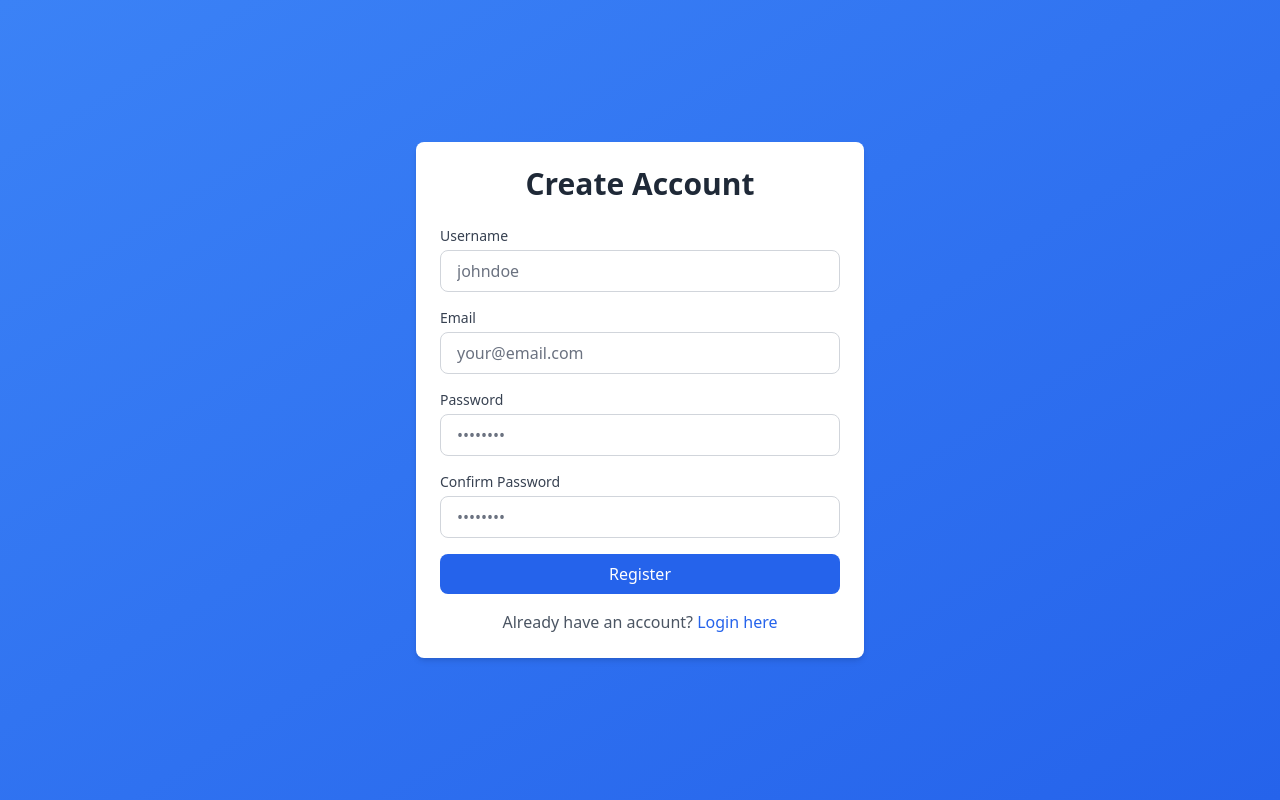
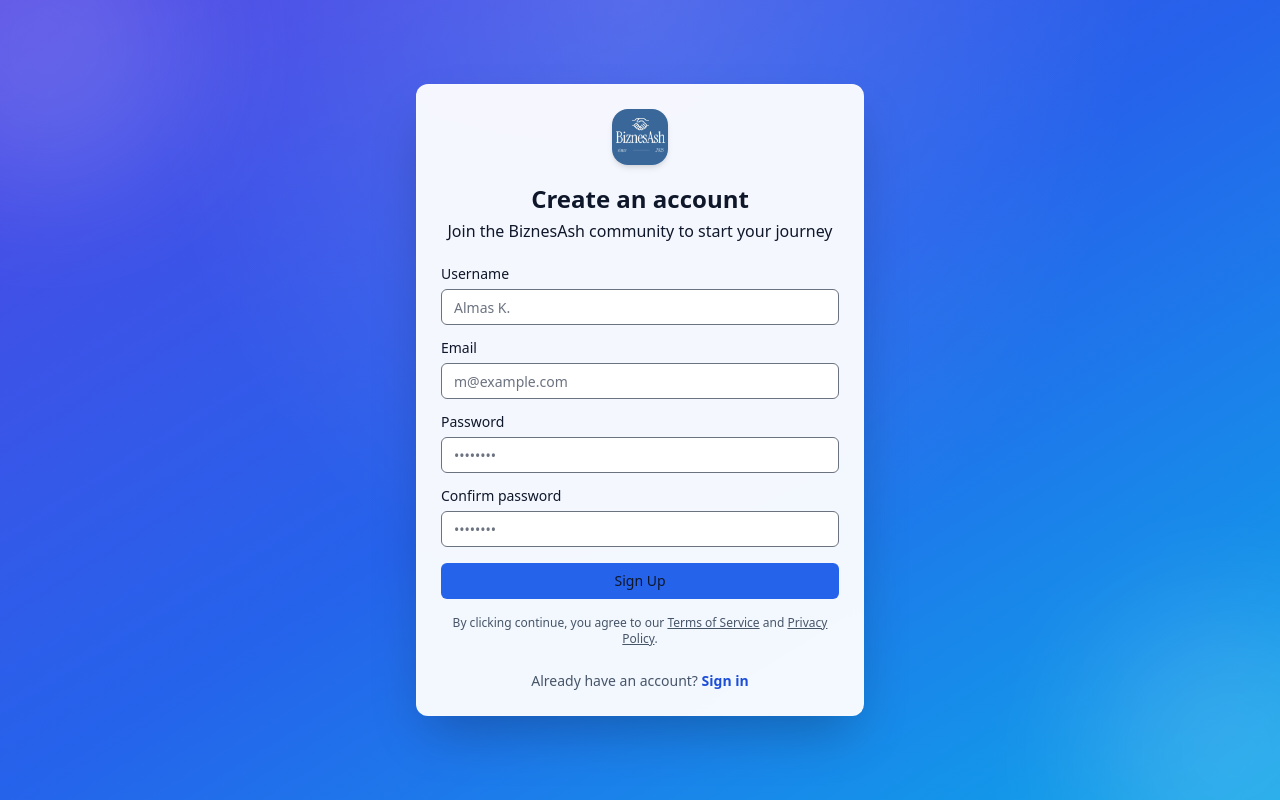
Before and after one commit to KaminurOrynbek/BiznesAsh_techentr, a React (Vite) app in the folder Frontend/: page /register in a window 1280 px wide. Built offline with nearby package versions, Linux system fonts and the light colour scheme; no server answers.

Commit message:
fixed login and register pages with new import and added design

```diff
--- a/Frontend/src/pages/LoginPage.tsx
+++ b/Frontend/src/pages/LoginPage.tsx
@@ -15,6 +15,9 @@ import {
   CardFooter,
 } from "../components/ui/card";
 import { Alert, AlertTitle, AlertDescription } from "../components/ui/alert";
+
+// const LOGO_SRC = "/logo.jpeg"; // option A: put logo in Frontend/public/logo.jpeg
+const LOGO_SRC = new URL("../assets/logo.jpeg", import.meta.url).toString(); // option B: if logo is in src/assets
 
 export const LoginPage = () => {
   const [email, setEmail] = useState("");
@@ -41,15 +44,34 @@ export const LoginPage = () => {
   };
 
   return (
-    <div className="min-h-screen flex items-center justify-center bg-slate-50 px-4 py-12">
-      <Card className="w-full max-w-md">
-        <CardHeader className="space-y-1">
-          <CardTitle className="text-2xl font-bold text-center">
+    <div className="min-h-screen relative overflow-hidden">
+      {/* Background */}
+      <div className="absolute inset-0 bg-gradient-to-br from-indigo-600 via-blue-600 to-sky-500" />
+      <div className="absolute inset-0 opacity-40 bg-[radial-gradient(ellipse_at_top,rgba(255,255,255,0.35),transparent_55%)]" />
+      <div className="absolute -top-24 -left-24 h-72 w-72 rounded-full bg-white/15 blur-3xl" />
+      <div className="absolute -bottom-24 -right-24 h-72 w-72 rounded-full bg-white/15 blur-3xl" />
+
+      <div className="relative min-h-screen flex items-center justify-center px-4 py-12">
+        <Card className="w-full max-w-md bg-white/95 backdrop-blur border-white/20 shadow-2xl">
+          <CardHeader className="space-y-3">
+            <div className="flex items-center justify-center">
+              <div className="h-14 w-14 rounded-2xl bg-white shadow-md flex items-center justify-center overflow-hidden">
+                <img
+                  src={LOGO_SRC}
+                  alt="BiznesAsh logo"
+                  className="h-full w-full object-cover"
+                />
+              </div>
+            </div>
+
+            <div className="space-y-1">
+              <CardTitle className="text-2xl font-bold text-center text-slate-900">
                 Sign in to BiznesAsh
               </CardTitle>
               <CardDescription className="text-center">
                 Enter your email and password to access your account
               </CardDescription>
+            </div>
           </CardHeader>
 
           <CardContent className="space-y-4">
@@ -75,12 +97,7 @@ export const LoginPage = () => {
               </div>
 
               <div className="space-y-2">
-              <div className="flex items-center justify-between">
                 <Label htmlFor="password">Password</Label>
-                {/* MVP: можешь позже добавить forgot-password route */}
-                <span className="text-sm text-slate-500"> </span>
-              </div>
-
                 <Input
                   id="password"
                   type="password"
@@ -92,21 +109,29 @@ export const LoginPage = () => {
                 />
               </div>
 
-            <Button type="submit" className="w-full" disabled={isLoading}>
+              <Button
+                type="submit"
+                className="w-full bg-blue-600 hover:bg-blue-700"
+                disabled={isLoading}
+              >
                 {isLoading ? "Signing in..." : "Sign In"}
               </Button>
             </form>
           </CardContent>
 
           <CardFooter className="flex justify-center">
-          <div className="text-sm text-slate-500">
+            <div className="text-sm text-slate-600">
               Don&apos;t have an account?{" "}
-            <Link to="/register" className="font-semibold text-blue-600 hover:text-blue-500">
+              <Link
+                to="/register"
+                className="font-semibold text-blue-700 hover:text-blue-600"
+              >
                 Sign up
               </Link>
             </div>
           </CardFooter>
         </Card>
       </div>
+    </div>
   );
 };
--- a/Frontend/src/pages/RegisterPage.tsx
+++ b/Frontend/src/pages/RegisterPage.tsx
@@ -1,24 +1,41 @@
-import { useState } from 'react';
-import { useNavigate, Link } from 'react-router-dom';
-import { useAuth } from '../context/useAuth';
-import { Input, Button, Card, Alert } from '../components';
+import { useState } from "react";
+import { useNavigate, Link } from "react-router-dom";
+import { useAuth } from "../context/useAuth";
+
+// shadcn/ui
+import { Button } from "../components/ui/button";
+import { Input } from "../components/ui/input";
+import { Label } from "../components/ui/label";
+import {
+  Card,
+  CardHeader,
+  CardTitle,
+  CardDescription,
+  CardContent,
+  CardFooter,
+} from "../components/ui/card";
+import { Alert, AlertTitle, AlertDescription } from "../components/ui/alert";
+
+// const LOGO_SRC = "/logo.jpeg"; // Frontend/public/logo.jpeg
+const LOGO_SRC = new URL("../assets/logo.jpeg", import.meta.url).toString(); // src/assets/logo.jpeg
 
 export const RegisterPage = () => {
-  const [username, setUsername] = useState('');
-  const [email, setEmail] = useState('');
-  const [password, setPassword] = useState('');
-  const [confirmPassword, setConfirmPassword] = useState('');
-  const [error, setError] = useState('');
+  const [username, setUsername] = useState("");
+  const [email, setEmail] = useState("");
+  const [password, setPassword] = useState("");
+  const [confirmPassword, setConfirmPassword] = useState("");
+  const [error, setError] = useState<string>("");
   const [isLoading, setIsLoading] = useState(false);
+
   const { register } = useAuth();
   const navigate = useNavigate();
 
   const handleSubmit = async (e: React.FormEvent) => {
     e.preventDefault();
-    setError('');
+    setError("");
 
     if (password !== confirmPassword) {
-      setError('Passwords do not match');
+      setError("Passwords do not match");
       return;
     }
 
@@ -26,77 +43,140 @@ export const RegisterPage = () => {
 
     try {
       await register(username, email, password);
-      navigate('/feed');
+      navigate("/feed");
     } catch (err: unknown) {
-      setError(
-        err instanceof Error ? err.message : 'Registration failed. Please try again.'
-      );
+      setError(err instanceof Error ? err.message : "Registration failed. Please try again.");
     } finally {
       setIsLoading(false);
     }
   };
 
   return (
-    <div className="min-h-screen bg-gradient-to-br from-blue-500 to-blue-600 flex items-center justify-center px-4">
-      <Card className="w-full max-w-md">
-        <h1 className="text-3xl font-bold text-gray-800 mb-6 text-center">
-          Create Account
-        </h1>
+    <div className="min-h-screen relative overflow-hidden">
+      {/* Background */}
+      <div className="absolute inset-0 bg-gradient-to-br from-indigo-600 via-blue-600 to-sky-500" />
+      <div className="absolute inset-0 opacity-40 bg-[radial-gradient(ellipse_at_top,rgba(255,255,255,0.35),transparent_55%)]" />
+      <div className="absolute -top-24 -left-24 h-72 w-72 rounded-full bg-white/15 blur-3xl" />
+      <div className="absolute -bottom-24 -right-24 h-72 w-72 rounded-full bg-white/15 blur-3xl" />
 
-        {error && <Alert type="error" message={error} />}
+      <div className="relative min-h-screen flex items-center justify-center px-4 py-12">
+        <Card className="w-full max-w-md bg-white/95 backdrop-blur border-white/20 shadow-2xl">
+          <CardHeader className="space-y-3">
+            <div className="flex items-center justify-center">
+              <div className="h-14 w-14 rounded-2xl bg-white shadow-md flex items-center justify-center overflow-hidden">
+                <img
+                  src={LOGO_SRC}
+                  alt="BiznesAsh logo"
+                  className="h-full w-full object-cover"
+                />
+              </div>
+            </div>
+
+            <div className="space-y-1">
+              <CardTitle className="text-2xl font-bold text-center text-slate-900">
+                Create an account
+              </CardTitle>
+              <CardDescription className="text-center">
+                Join the BiznesAsh community to start your journey
+              </CardDescription>
+            </div>
+          </CardHeader>
+
+          <CardContent className="space-y-4">
+            {error && (
+              <Alert variant="destructive">
+                <AlertTitle>Registration error</AlertTitle>
+                <AlertDescription>{error}</AlertDescription>
+              </Alert>
+            )}
 
             <form onSubmit={handleSubmit} className="space-y-4">
+              <div className="space-y-2">
+                <Label htmlFor="username">Username</Label>
                 <Input
-            label="Username"
-            placeholder="johndoe"
+                  id="username"
+                  placeholder="Almas K."
                   value={username}
                   onChange={(e) => setUsername(e.target.value)}
                   disabled={isLoading}
+                  required
                 />
+              </div>
 
+              <div className="space-y-2">
+                <Label htmlFor="email">Email</Label>
                 <Input
-            label="Email"
+                  id="email"
                   type="email"
-            placeholder="your@email.com"
+                  placeholder="m@example.com"
                   value={email}
                   onChange={(e) => setEmail(e.target.value)}
                   disabled={isLoading}
+                  required
                 />
+              </div>
 
+              <div className="space-y-2">
+                <Label htmlFor="password">Password</Label>
                 <Input
-            label="Password"
+                  id="password"
                   type="password"
                   placeholder="••••••••"
                   value={password}
                   onChange={(e) => setPassword(e.target.value)}
                   disabled={isLoading}
+                  required
                 />
+              </div>
 
+              <div className="space-y-2">
+                <Label htmlFor="confirmPassword">Confirm password</Label>
                 <Input
-            label="Confirm Password"
+                  id="confirmPassword"
                   type="password"
                   placeholder="••••••••"
                   value={confirmPassword}
                   onChange={(e) => setConfirmPassword(e.target.value)}
                   disabled={isLoading}
+                  required
                 />
+              </div>
 
               <Button
                 type="submit"
+                className="w-full bg-blue-600 hover:bg-blue-700"
                 disabled={isLoading}
-            className="w-full"
               >
-            {isLoading ? 'Creating account...' : 'Register'}
+                {isLoading ? "Creating account..." : "Sign Up"}
               </Button>
             </form>
 
-        <p className="text-center text-gray-600 mt-4">
-          Already have an account?{' '}
-          <Link to="/login" className="text-blue-600 hover:underline">
-            Login here
+            <div className="mt-4 text-xs text-center text-slate-600">
+              By clicking continue, you agree to our{" "}
+              <span className="underline hover:text-slate-900 cursor-pointer">
+                Terms of Service
+              </span>{" "}
+              and{" "}
+              <span className="underline hover:text-slate-900 cursor-pointer">
+                Privacy Policy
+              </span>
+              .
+            </div>
+          </CardContent>
+
+          <CardFooter className="flex justify-center">
+            <div className="text-sm text-slate-600">
+              Already have an account?{" "}
+              <Link
+                to="/login"
+                className="font-semibold text-blue-700 hover:text-blue-600"
+              >
+                Sign in
               </Link>
-        </p>
+            </div>
+          </CardFooter>
         </Card>
+      </div>
     </div>
   );
 };
```
Lines whose indentation alone changed are shown as unchanged.
